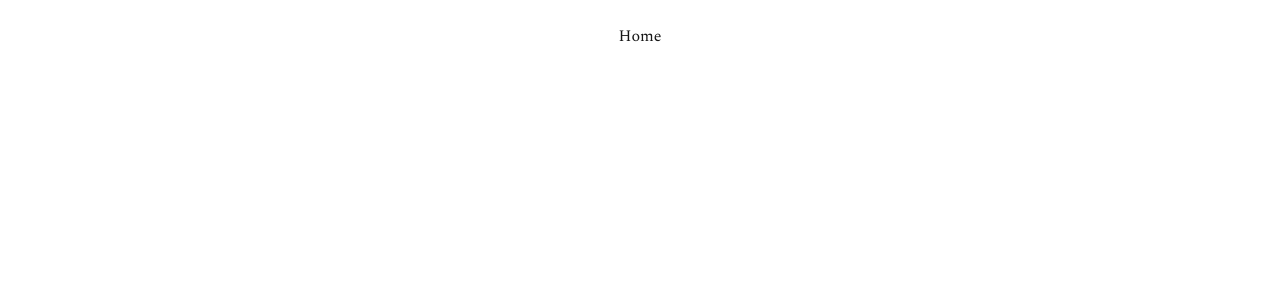
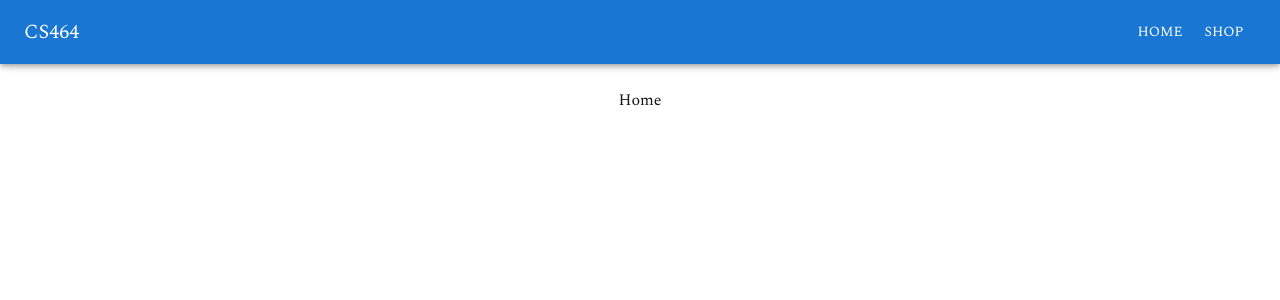
Before and after one commit to CS464-ECOMMERCE/frontend, a Next.js app: page / in a window 1280 px wide. Shown: the top 300 px of the page. Built offline with nearby package versions, Linux system fonts and the light colour scheme.

Commit message:
added navbar for easier nav

```diff
--- a/components/Navbar.js
+++ b/components/Navbar.js
@@ -1,60 +1,53 @@
-"use client"
-import * as React from 'react';
-import AppBar from '@mui/material/AppBar';
-import Box from '@mui/material/Box';
-import Divider from '@mui/material/Divider';
-import Drawer from '@mui/material/Drawer';
-import IconButton from '@mui/material/IconButton';
-import List from '@mui/material/List';
-import ListItem from '@mui/material/ListItem';
-import ListItemButton from '@mui/material/ListItemButton';
-import ListItemText from '@mui/material/ListItemText';
-import MenuIcon from '@mui/icons-material/Menu';
-import Toolbar from '@mui/material/Toolbar';
-import Typography from '@mui/material/Typography';
-import Button from '@mui/material/Button';
-import { useRouter } from 'next/navigation';
+"use client";
+import * as React from "react";
+import AppBar from "@mui/material/AppBar";
+import Box from "@mui/material/Box";
+import Divider from "@mui/material/Divider";
+import Drawer from "@mui/material/Drawer";
+import IconButton from "@mui/material/IconButton";
+import List from "@mui/material/List";
+import ListItem from "@mui/material/ListItem";
+import ListItemButton from "@mui/material/ListItemButton";
+import ListItemText from "@mui/material/ListItemText";
+import MenuIcon from "@mui/icons-material/Menu";
+import Toolbar from "@mui/material/Toolbar";
+import Typography from "@mui/material/Typography";
+import Button from "@mui/material/Button";
+import { useRouter } from "next/navigation";
 
 const drawerWidth = 240;
 const navItems = [
-    {
-        name: 'Home',
-        link: '/',
-    },
-    {
-        name: 'About',
-        link: '/about',
-    },
-    {
-        name: 'Shop',
-        link: '/shop',
-    }
+  { name: "Home", link: "/" },
+  {
+    name: "Shop",
+    link: "/product",
+  },
 ];
 
 export default function Navbar(props) {
   const { window } = props;
   const [mobileOpen, setMobileOpen] = React.useState(false);
-  const router = useRouter()
+  const router = useRouter();
 
   const handleDrawerToggle = () => {
     setMobileOpen((prevState) => !prevState);
   };
 
   const handleBtnClick = (e) => {
-    console.log(e.target)
-  }
+    console.log(e.target);
+  };
 
   const drawer = (
-    <Box onClick={handleDrawerToggle} sx={{ textAlign: 'center' }}>
+    <Box onClick={handleDrawerToggle}>
       <Typography variant="h6" sx={{ my: 2 }}>
-        MUI
+        CS464
       </Typography>
       <Divider />
       <List>
         {navItems.map((item) => (
           <ListItem key={item.name} disablePadding>
-            <ListItemButton sx={{ textAlign: 'center' }}>
-              <ListItemText primary={item.name} onClick={handleBtnClick}/>
+            <ListItemButton sx={{ textAlign: "center" }}>
+              <ListItemText primary={item.name} onClick={handleBtnClick} />
             </ListItemButton>
           </ListItem>
         ))}
@@ -62,7 +55,8 @@ export default function Navbar(props) {
     </Box>
   );
 
-  const container = window !== undefined ? () => window().document.body : undefined;
+  const container =
+    window !== undefined ? () => window().document.body : undefined;
 
   return (
     <>
@@ -73,20 +67,24 @@ export default function Navbar(props) {
             aria-label="open drawer"
             edge="start"
             onClick={handleDrawerToggle}
-            sx={{ mr: 2, display: { sm: 'none' } }}
+            sx={{ mr: 2, display: { sm: "none" } }}
           >
             <MenuIcon />
           </IconButton>
           <Typography
             variant="h6"
             component="div"
-            sx={{ flexGrow: 1, display: { xs: 'none', sm: 'block' } }}
+            sx={{ flexGrow: 1, display: { xs: "none", sm: "block" } }}
           >
-            MUI
+            CS464
           </Typography>
-          <Box sx={{ display: { xs: 'none', sm: 'block' } }}>
+          <Box sx={{ display: { xs: "none", sm: "block" } }}>
             {navItems.map((item) => (
-              <Button key={item.name} sx={{ color: '#fff' }} onClick={() => router.push(item.link)}>
+              <Button
+                key={item.name}
+                sx={{ color: "#fff" }}
+                onClick={() => router.push(item.link)}
+              >
                 {item.name}
               </Button>
             ))}
@@ -103,13 +101,17 @@ export default function Navbar(props) {
             keepMounted: true, // Better open performance on mobile.
           }}
           sx={{
-            display: { xs: 'block', sm: 'none' },
-            '& .MuiDrawer-paper': { boxSizing: 'border-box', width: drawerWidth },
+            display: { xs: "block", sm: "none" },
+            "& .MuiDrawer-paper": {
+              boxSizing: "border-box",
+              width: drawerWidth,
+            },
           }}
         >
           {drawer}
         </Drawer>
       </nav>
+      <Toolbar />
     </>
   );
 }
--- a/components/product/ProductLayout.js
+++ b/components/product/ProductLayout.js
@@ -2,7 +2,7 @@
 import { Grid2, Typography } from "@mui/material";
 import ProductCard from "./ProductCard";
 
-export default function ProductLayout({ header, query }) {
+export default function ProductLayout({ header }) {
   return (
     <div className="product-layout">
       <div className="header">
--- a/src/app/layout.js
+++ b/src/app/layout.js
@@ -1,7 +1,7 @@
 import "./globals.css";
 import Navbar from "../../components/Navbar";
 import theme from "@/theme";
-import { Box, ThemeProvider, Toolbar } from "@mui/material";
+import { Box, ThemeProvider } from "@mui/material";
 
 export const metadata = {
   title: "CS464 Ecommerce",
@@ -13,8 +13,7 @@ export default function RootLayout({ children }) {
     <html lang="en">
       <body>
         <ThemeProvider theme={theme}>
-          {/* <Navbar />
-        <Toolbar /> */}
+          <Navbar />
           <Box component="main" sx={{ p: 3 }}>
             <div className="display-screen">{children}</div>
           </Box>
```
Also changed, not shown: src/app/product/page.js (+11 -4 lines).
